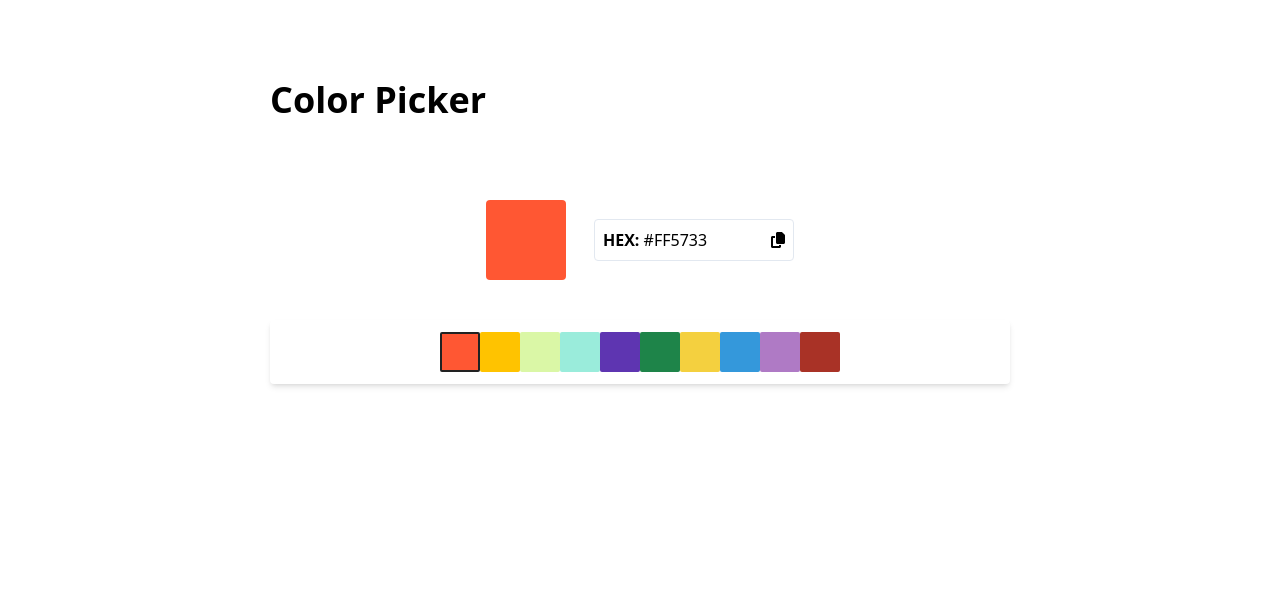
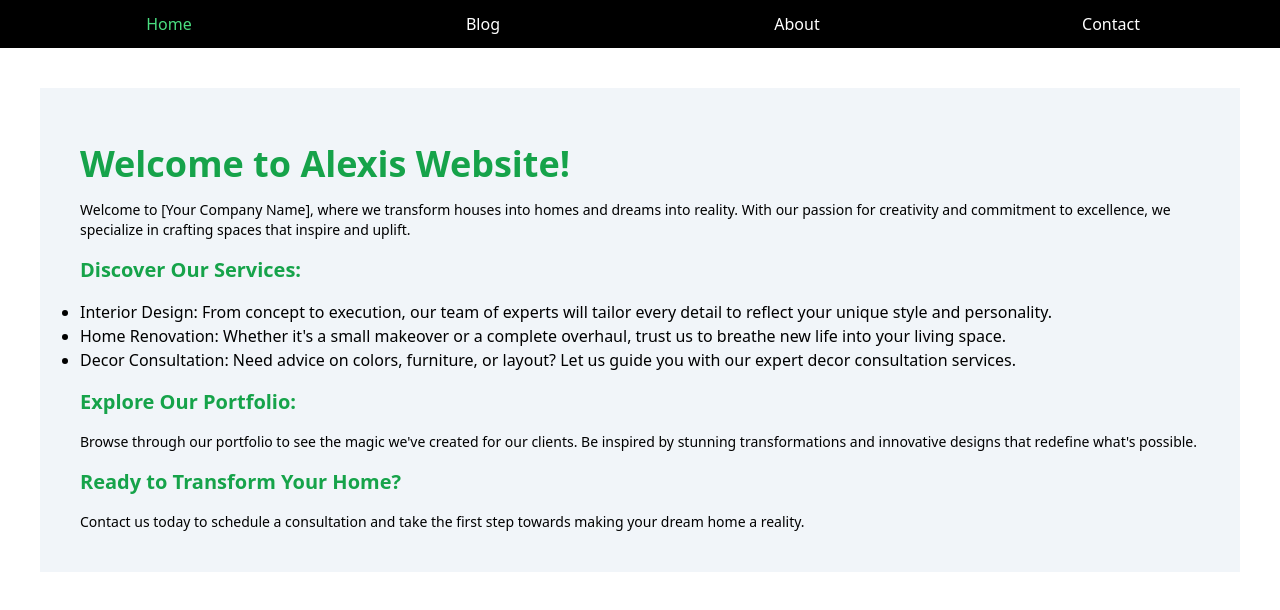
Before and after one commit to Mark-Alexis-Posadas/react-hooks-exercises, a React (Vite) app: page / in a window 1280 px wide. Shown: the top 610 px of the page. Built offline with nearby package versions, Linux system fonts and the light colour scheme.

Commit message:
done optimize tab

```diff
--- a/src/App.jsx
+++ b/src/App.jsx
@@ -1,9 +1,9 @@
-import ColorPicker from "./UseState/ColorPicker/ColorPicker";
+import TabNavigation from "./UseState/TabNavigation/TabNavigation";
 
 const App = () => {
   return (
     <>
-      <ColorPicker />
+      <TabNavigation />
     </>
   );
 };
--- /dev/null
+++ b/src/UseState/TabNavigation/TabItems.jsx
@@ -0,0 +1,21 @@
+export default function TabItems({
+  dataTabNavigation,
+  handleClick,
+  activeTab,
+}) {
+  return (
+    <ul className="flex items-center justify-between bg-black p-3">
+      {dataTabNavigation.map((item, index) => (
+        <li
+          key={item.id}
+          className={`text-center w-full cursor-pointer ${
+            index === activeTab ? "text-green-400" : "text-white"
+          }`}
+          onClick={() => handleClick(index)}
+        >
+          {item.text}
+        </li>
+      ))}
+    </ul>
+  );
+}
--- a/src/UseState/TabNavigation.jsx
+++ b/src/UseState/TabNavigation/TabNavigation.jsx
@@ -1,12 +1,6 @@
 import { useState } from "react";
-
-// Build a tab navigation component where `useState` is used to manage the active tab state.
-const data = [
-  { id: 1, text: "Home" },
-  { id: 2, text: "Blog" },
-  { id: 3, text: "About" },
-  { id: 4, text: "Contact" },
-];
+import dataTabNavigation from "./data";
+import TabItems from "./TabItems";
 
 export default function TabNavigation() {
   const [activeTab, setActiveTab] = useState(0);
@@ -16,30 +10,13 @@ export default function TabNavigation() {
   };
   return (
     <>
-      <ul className="flex items-center justify-between bg-black p-3">
-        {data.map((item, index) => (
-          <li
-            key={item.id}
-            className={`text-center w-full cursor-pointer ${
-              index === activeTab ? "text-green-400" : "text-white"
-            }`}
-            onClick={() => handleClick(index)}
-          >
-            {item.text}
-          </li>
-        ))}
-      </ul>
+      <TabItems
+        dataTabNavigation={dataTabNavigation}
+        handleClick={handleClick}
+        activeTab={activeTab}
+      />
 
-      {/* {contentData.map((item, index) => (
-        <div
-          className={`${activeTab === index ? "block" : "hidden"}`}
-          key={item.id}
-        >
-          {item.text}
-        </div>
-      ))} */}
-
-      {data.map((item, index) => (
+      {dataTabNavigation.map((item, index) => (
         <div
           key={item.id}
           className={`${activeTab === index ? "block" : "hidden"}`}
--- /dev/null
+++ b/src/UseState/TabNavigation/data.js
@@ -0,0 +1,8 @@
+const data = [
+  { id: 1, text: "Home" },
+  { id: 2, text: "Blog" },
+  { id: 3, text: "About" },
+  { id: 4, text: "Contact" },
+];
+
+export default data;
```
